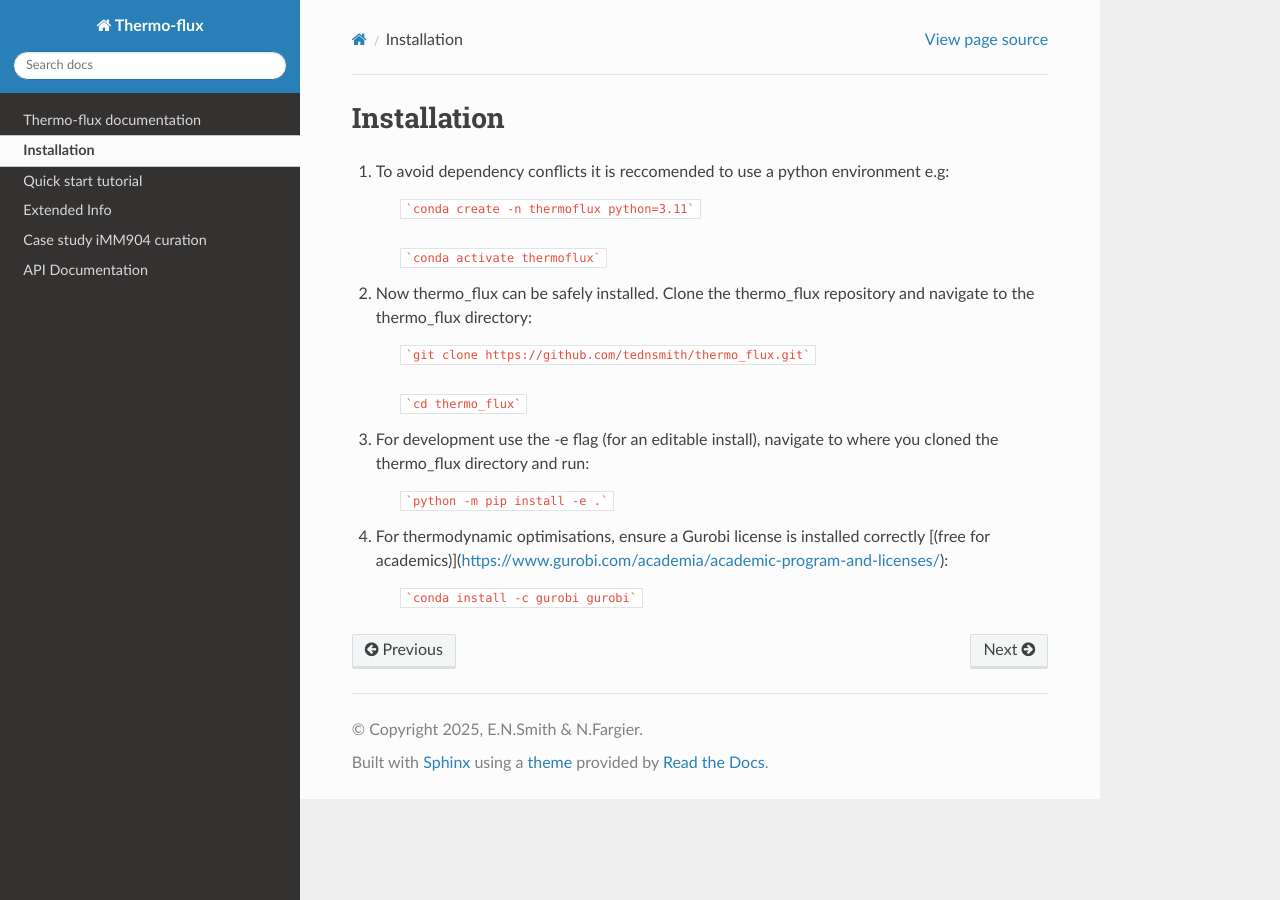
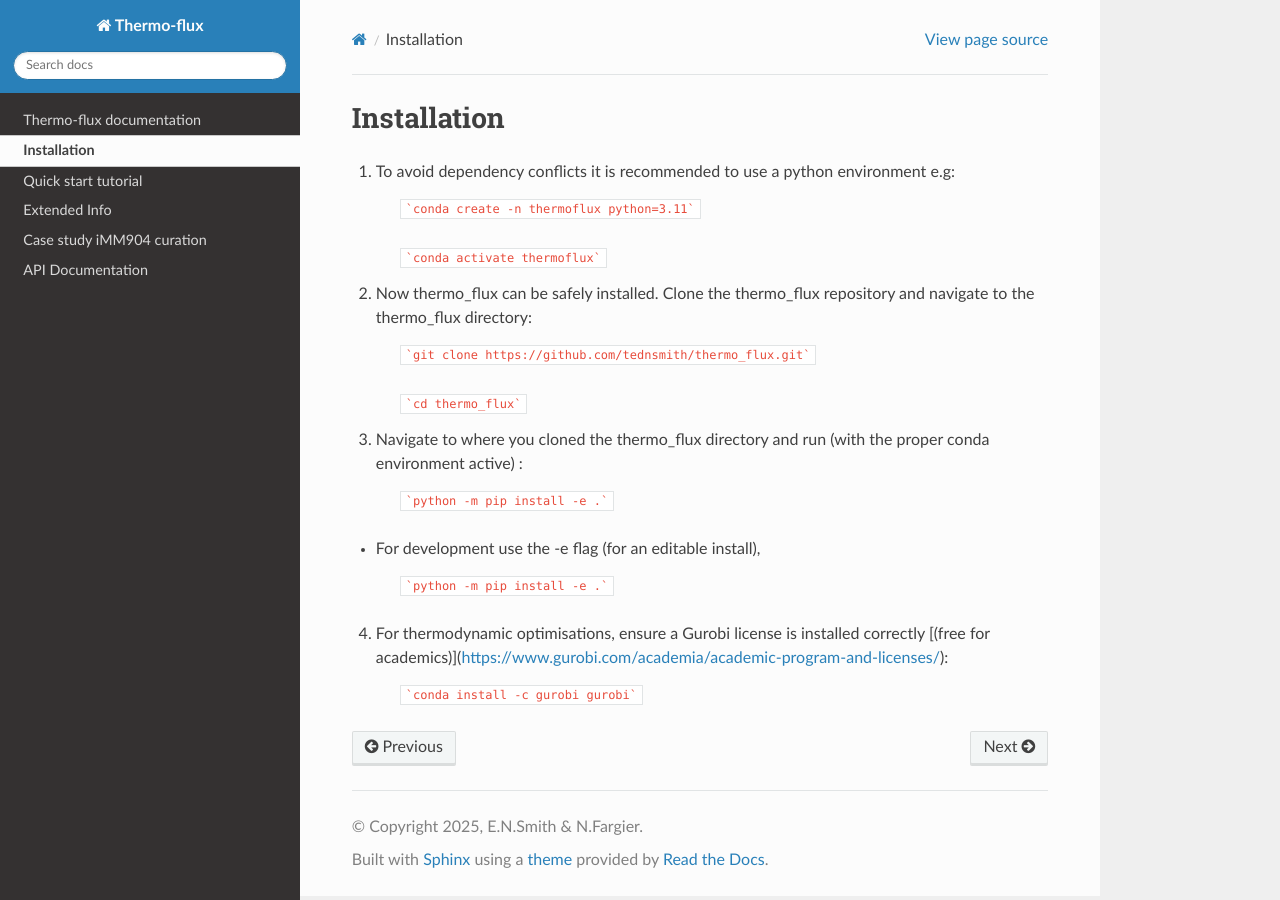
Before and after one commit to molecular-systems-biology/thermo-flux, a Sphinx documentation site: the page built from docs/Installation.rst, in a window 1280 px wide. Built offline with Sphinx 7.4.7 and the Read the Docs theme 3.1.0, drawn with Linux system fonts in a browser that asks for light colours.

Commit message:
installation instructions
Corrected spelling of 'reccomended' to 'recommended' and improved clarity in installation instructions.

````diff
--- a/docs/Installation.rst
+++ b/docs/Installation.rst
@@ -3,7 +3,7 @@
 Installation
 ============
 
-1. To avoid dependency conflicts it is reccomended to use a python environment e.g:
+1. To avoid dependency conflicts it is recommended to use a python environment e.g:
 
 	```conda create -n thermoflux python=3.11```
 
@@ -15,7 +15,11 @@ Installation
 
 	```cd thermo_flux```
 
-3. For development use the -e flag (for an editable install), navigate to where you cloned the thermo_flux directory and run:
+3. Navigate to where you cloned the thermo_flux directory and run (with the proper conda environment active) :
+
+	```python -m pip install -e .```
+
+- For development use the -e flag (for an editable install),
 
 	```python -m pip install -e .```
 
````
